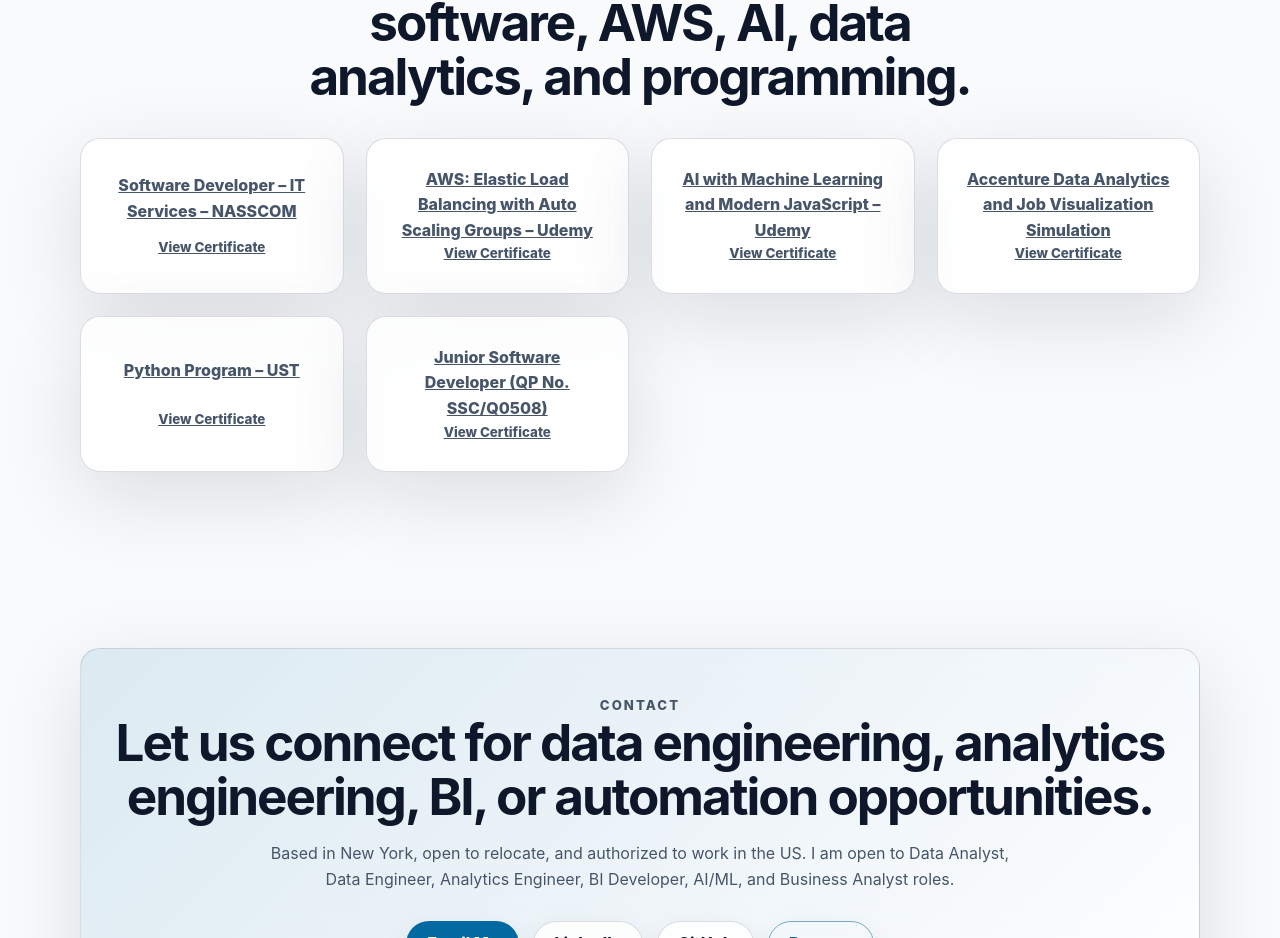
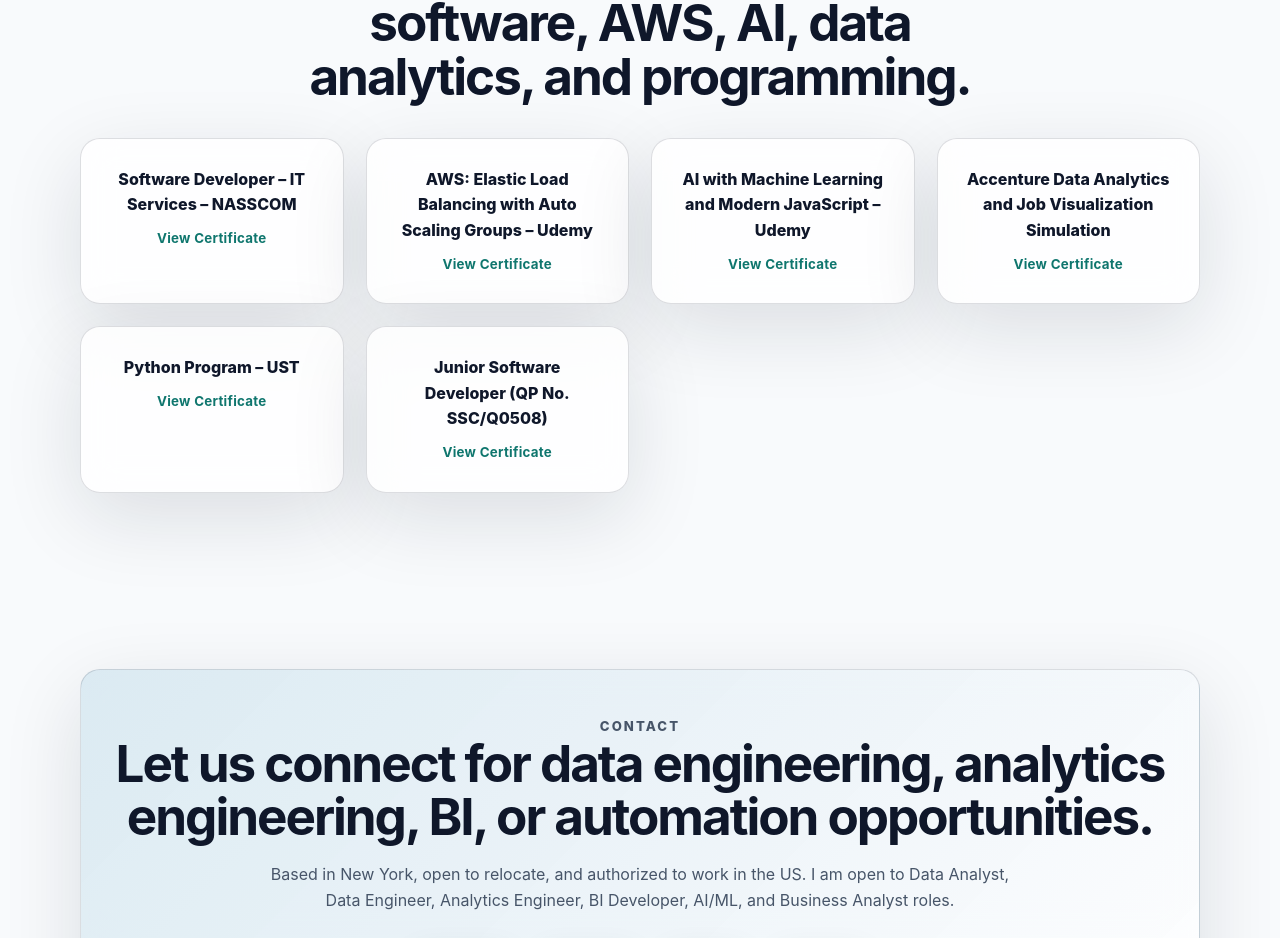
Before and after one commit to PoojaJoijode/poojajoijode.github.io, a React (Vite) app: page / in a window 1280 px wide. Shown: the part 6168-7106 px from the top of the page. Built offline with nearby package versions, Linux system fonts and the light colour scheme.

Commit message:
Add styles for cert-link class in blocks.css

```diff
--- a/src/styles/blocks.css
+++ b/src/styles/blocks.css
@@ -255,3 +255,21 @@
   gap: 14px;
   margin-top: 28px;
 }
+.cert-link {
+  display: flex;
+  flex-direction: column;
+  gap: 0.65rem;
+  text-decoration: none;
+  color: inherit;
+  cursor: pointer;
+}
+
+.cert-link small {
+  color: var(--accent);
+  font-weight: 700;
+  letter-spacing: 0.02em;
+}
+
+.cert-link:hover small {
+  text-decoration: underline;
+}
```
